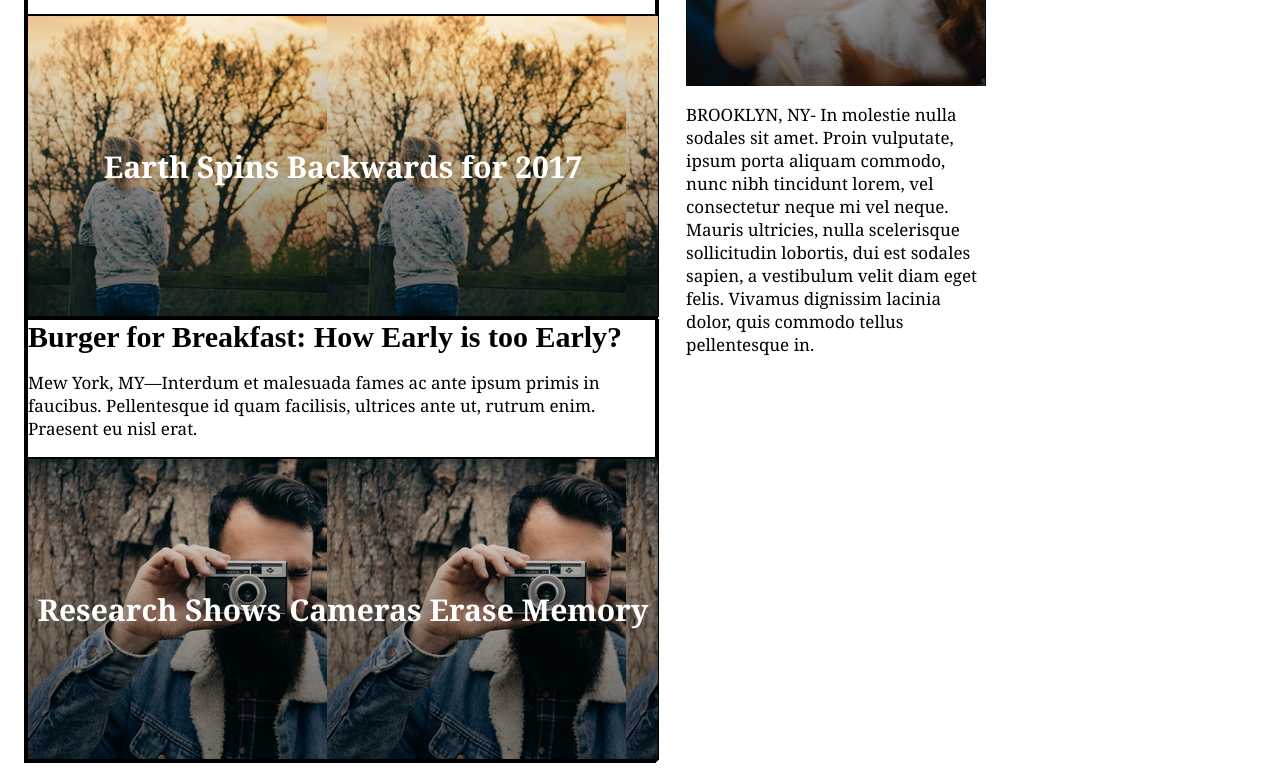
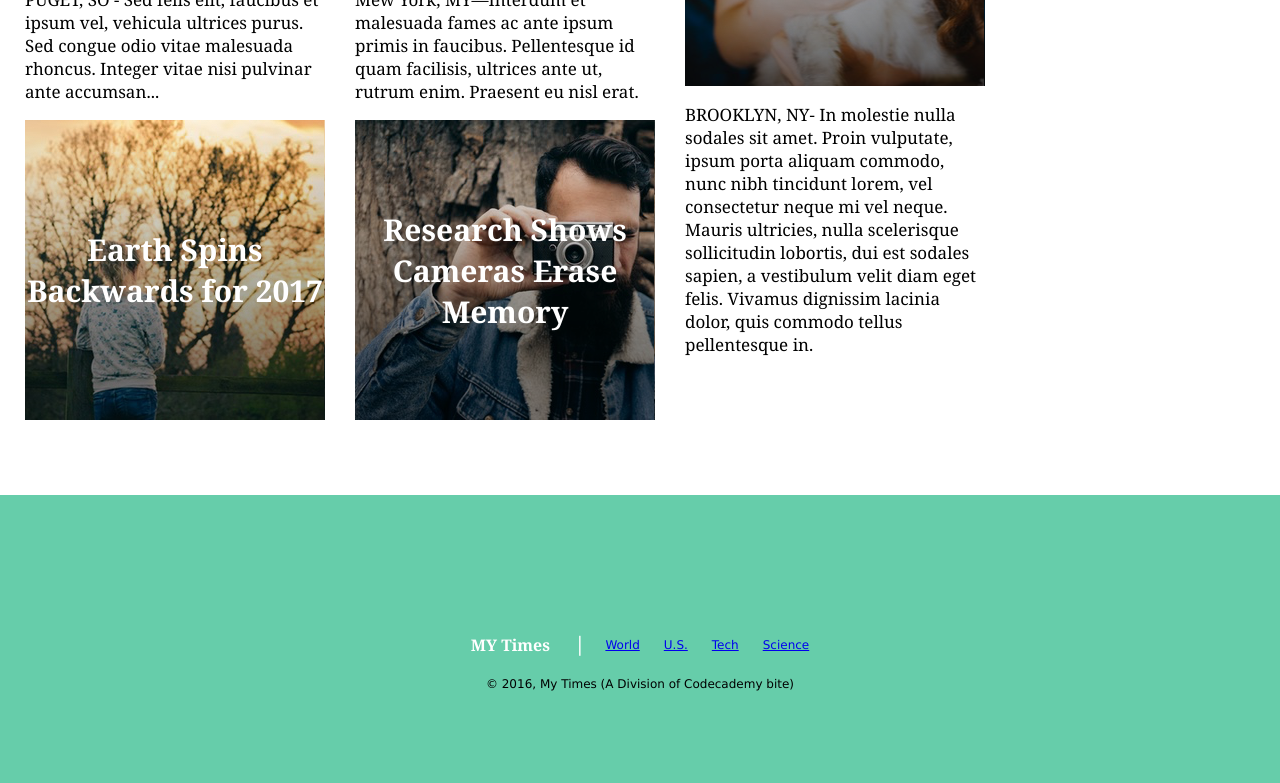
Before and after one commit to mistytree/mytimes, a plain HTML site: page index.html in a window 1280 px wide. Shown: the part 833-1616 px from the top of the page. Drawn offline with Linux system fonts and the light colour scheme.

Commit message:
Final version 2018-01-12

```diff
--- a/index.html
+++ b/index.html
@@ -8,7 +8,7 @@
 
   <body>
 
-    <div class="header">
+    <header>
 
       <div class="header_flex">
         <div class="logo">
@@ -26,7 +26,7 @@
         <span><a href="#">Science</a></span>
       </nav>
 
-    </div>
+    </header>
 
     <div class="main_container">
 
@@ -50,7 +50,7 @@
 
           <div class="large bottom_left">
             <div class="large three">
-              <h2>Orca Spends Vacation at Land World Puget</h2>
+              <h2>Orca Spends <br>Vacation at Land World Puget</h2>
               <p>PUGET, SO - Sed felis elit, faucibus et ipsum vel, vehicula ultrices purus.
                 Sed congue odio vitae malesuada rhoncus. Integer vitae nisi pulvinar ante accumsan...</p>
             </div>
@@ -61,7 +61,7 @@
 
           <div class="large bottom_right">
             <div class="large five">
-              <h2>Burger for Breakfast: How Early is too Early?</h2>
+              <h2>Burger for <br>Breakfast: How <br>Early is too Early?</h2>
               <p>Mew York, MY—Interdum et malesuada fames ac ante ipsum primis in faucibus. Pellentesque
                 id quam facilisis, ultrices ante ut, rutrum enim. Praesent eu nisl erat.</p>
             </div>
--- a/resources/css/style.css
+++ b/resources/css/style.css
@@ -1,12 +1,10 @@
 /* Page Header */
 
 body {
-  margin-left:0;
-  margin-right:0;
-  margin-top: 0;
+  margin: 0;
 }
 
-.header {
+header {
   font-family: Verdana;
   font-size: 14px;
   font-weight: bold;
@@ -39,7 +37,7 @@ body {
 .page_title {
   color: MediumAquamarine;
   padding-left: 10px;
-  padding-right: 20px; /*To prevent bumping into 'My Times' when browser not wide enough*/
+  padding-right: 20px; /* To prevent bumping into 'My Times' when browser not wide enough */
 }
 
 .navigation a {
@@ -50,9 +48,9 @@ body {
 /* Page Body */
 
 .main_container {
-  position: relative;
   display: flex;
   justify-content: center;
+  margin-bottom: -40px; /* To minimize white space between footer and bottom images */
 }
 
 p {
@@ -77,33 +75,43 @@ h3 {
 
 .large {
   width: 630px;
-  border: 1px solid black;
+  /* border: 1px solid black; */
   display: flex;
   flex-flow: column;
 }
 
-/* !!! BROKEN SECTION START !!! */
-
 .large.bottom {
-  /*display: flex;
-  flex-flow: row;*/
+  display: flex;
+  flex-flow: row;
+  justify-content: center;
+  align-items: flex-end;
 }
 
-.large.bottom_left, .large.bottom_right {
+.large.bottom_left,
+.large.bottom_right {
   display: flex;
   flex-flow: column;
 }
 
-/* !!! BROKEN SECTION END !!! */
+.large.bottom_right {
+  padding-left: 30px;
+}
+
+.large.three,
+.large.four,
+.large.five,
+.large.six {
+  width: 300px;
+}
 
 .medium {
   width: 300px;
-  /*border: 1px solid black;*/
+  /* border: 1px solid black; */
 }
 
 .small {
   width: 240px;
-  /*border: 1px solid black;*/
+  /* border: 1px solid black; */
 }
 
 .side-vert-bar {
@@ -116,11 +124,13 @@ h3 {
   padding: 10px 20px;
 }
 
-.large.main, .medium.main, .small.main {
+.large.main,
+.medium.main,
+.small.main {
   margin: 115px 15px;
 }
 
-/* Image Section START */
+/* Image Section */
 
 .image {
   font-family: Georgia;
@@ -145,18 +155,16 @@ h3 {
 }
 
 .large.four {
-  background-image: url("../images/img-story-2.png"); /*Farm Girl*/
+  background-image: url("../images/img-story-2.png"); /* Farm Girl */
 }
 
 .large.six {
-  background-image: url("../images/img-story-3.png"); /*Photographer*/
+  background-image: url("../images/img-story-3.png"); /* Photographer */
 }
 
 .medium.two {
-  background-image: url("../images/img-story-1.png"); /*Cat picture*/
+  background-image: url("../images/img-story-1.png"); /* Cat picture */
 }
-
-/* Image Section END */
 
 /* Page Footer */
 
```
